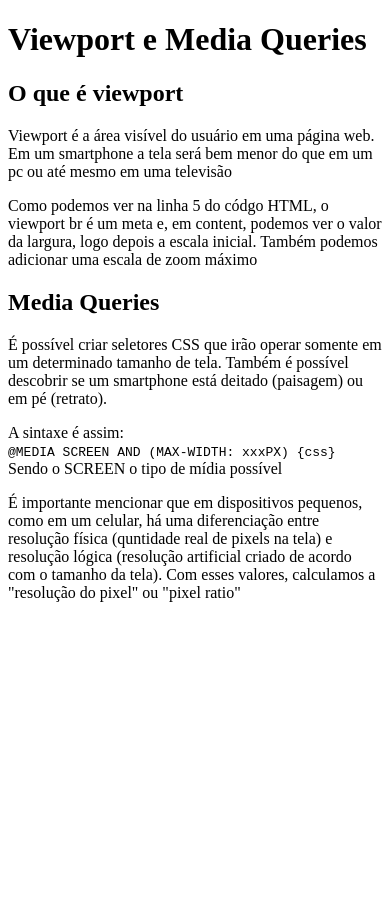
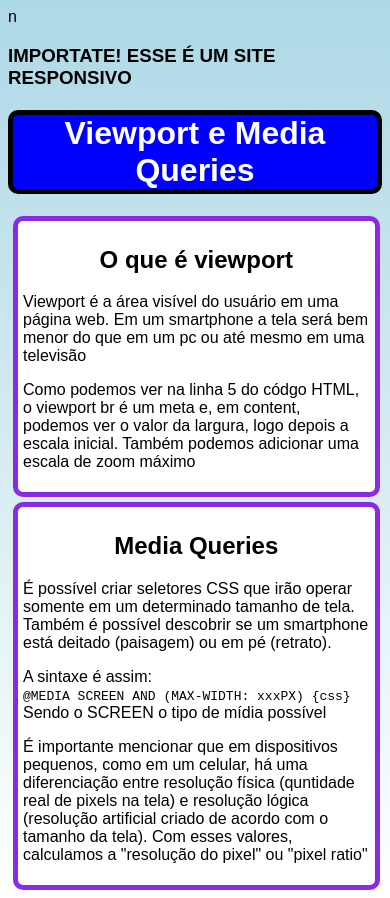
Before and after one commit to luizmilione/EstudoWeb, a plain HTML site: page 10 MediaQueries/index.html in a window 390 px wide. Before the commit the page ends 844 px from the top, so only its background shows below. Drawn offline with Linux system fonts and the light colour scheme.

Commit message:
Final 10, página responsiva

```diff
--- a/10 MediaQueries/index.html
+++ b/10 MediaQueries/index.html
@@ -4,8 +4,10 @@
     <meta charset="UTF-8">
     <meta name="viewport" content="width=device-width, initial-scale=1.0">
     <title>Media Queries</title>
+    <link rel="stylesheet" href="style.css">n
 </head>
 <body>
+    <h3>IMPORTATE! ESSE É UM SITE RESPONSIVO</h3>
    <h1>Viewport e Media Queries</h1>
    <div>
     <h2>O que é viewport</h2>
--- /dev/null
+++ b/10 MediaQueries/style.css
@@ -0,0 +1,57 @@
+body{
+    font-family: Arial, Helvetica, sans-serif;
+    background-image: linear-gradient(purple, white);
+    background-repeat: no-repeat;
+}
+
+h3{color: white;}
+
+div{
+    display: inline-block;
+    width: calc(48% - 20px);
+    vertical-align: top;
+    border: 5px solid;
+    padding: 5px;
+    margin: 5px;
+    border-radius: 10px;
+    border-color: blueviolet;
+    background-color: white;
+    opacity: 78%;
+
+}
+
+h1 {
+    text-align: center;
+    color: purple;
+    background-color: lightpink;
+    border: 5px solid;
+    border-color: black;
+    border-radius: 10px;
+}
+
+h2{text-align: center;}
+
+@media screen and (max-width: 640px){
+    body {
+        background-image: linear-gradient(lightblue, white);
+    }
+
+    h3{color: black;}
+
+    h1{
+        color: white;
+        background-color: blue;
+    }
+
+    div{
+        display: block;
+        width: calc(98% - 20px);
+        border: 5px solid;
+        padding: 5px;
+        margin: 5px;
+        border-radius: 10px;
+        border-color: blueviolet;
+        background-color: white;
+        opacity: 100%;
+    }
+}
```
